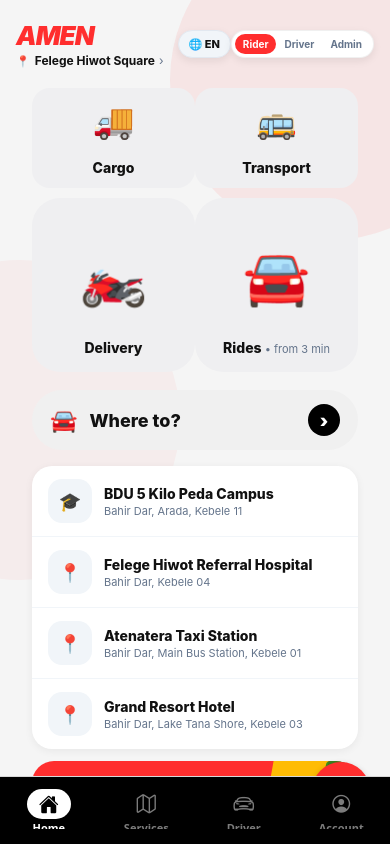
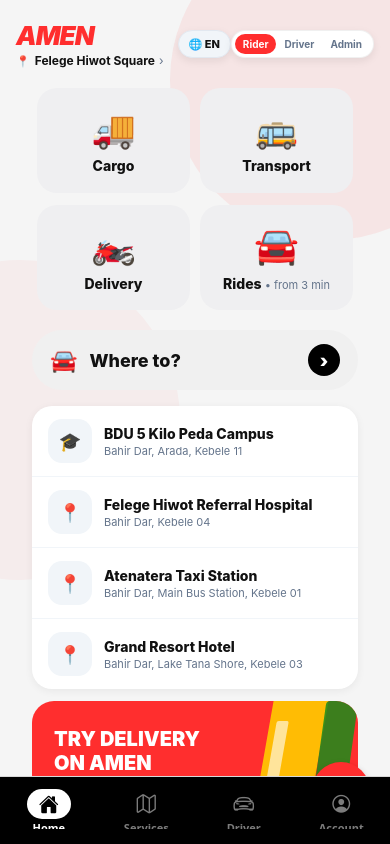
Before and after one commit to babam49-dot/AmenRide, a React Native app in the folder mobile/: screen /Home in a window 390 px wide. Built offline with nearby package versions, Linux system fonts and the light colour scheme; no server answers.

Commit message:
fix(mobile): normalize HomeScreen Yango 2x2 grid heights and card margins

```diff
--- a/mobile/screens/HomeScreen.js
+++ b/mobile/screens/HomeScreen.js
@@ -700,37 +700,40 @@
   serviceRow: {
     flexDirection: 'row',
     justifyContent: 'space-between',
-    marginBottom: 10,
+    marginBottom: 12,
   },
   serviceCardWrap: {
     flex: 1,
+    marginHorizontal: 5,
   },
   serviceCardTop: {
-    borderRadius: 18,
-    paddingVertical: 12,
-    paddingHorizontal: 10,
+    borderRadius: 20,
+    paddingVertical: 14,
+    paddingHorizontal: 12,
     alignItems: 'center',
-    justifyContent: 'space-between',
-    height: 100,
+    justifyContent: 'center',
+    minHeight: 105,
   },
   serviceCardSquare: {
-    borderRadius: 28,
-    paddingVertical: 16,
+    borderRadius: 20,
+    paddingVertical: 14,
     paddingHorizontal: 12,
     alignItems: 'center',
-    justifyContent: 'space-between',
-    height: (width - 42) / 2, // Perfect 1:1 Square Shape!
+    justifyContent: 'center',
+    minHeight: 105,
   },
   squareIconBox: {
-    flex: 1,
     alignItems: 'center',
     justifyContent: 'center',
+    marginBottom: 4,
   },
   serviceEmojiTop: {
-    fontSize: 34,
+    fontSize: 36,
+    marginBottom: 6,
   },
   serviceEmojiSquare: {
-    fontSize: 54,
+    fontSize: 36,
+    marginBottom: 4,
   },
   serviceName: {
     fontSize: 14,
```
